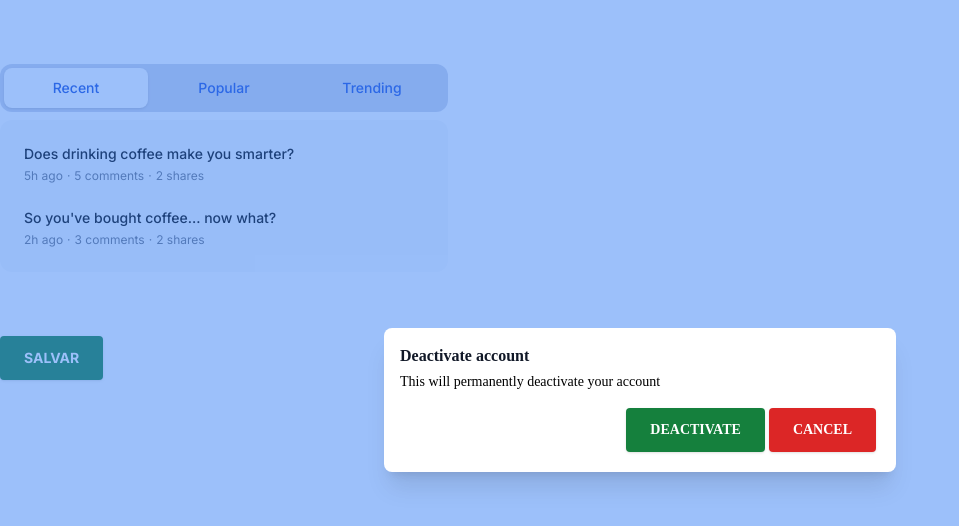
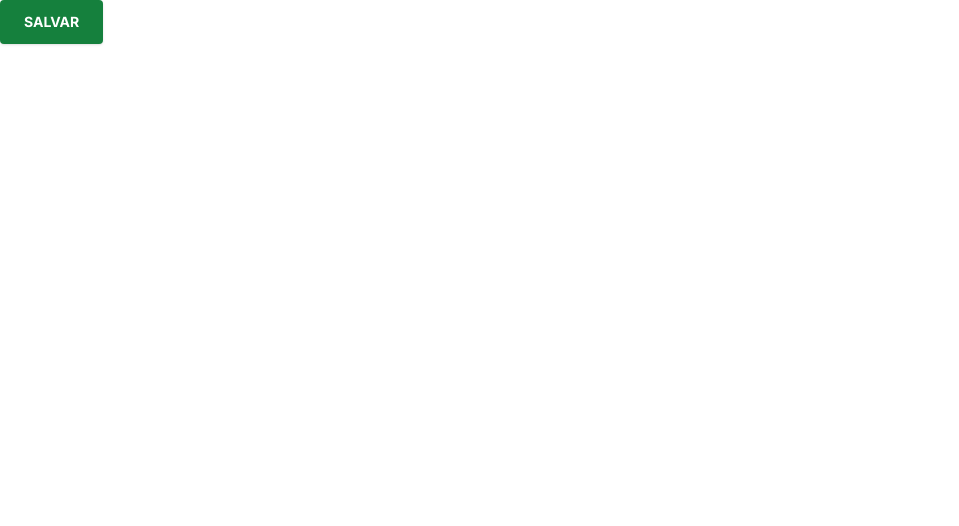
Before and after one commit to wilsonmjunior/hefesto, a Next.js app: page / in a window 1280 px wide. Shown: the top 526 px of the page, without its empty margins (0-959 px from the left). Built offline with nearby package versions, Linux system fonts and the light colour scheme.

Commit message:
fix: add comment

```diff
--- a/src/pages/index.tsx
+++ b/src/pages/index.tsx
@@ -1,7 +1,7 @@
 import Head from 'next/head'
 
-import { Tab } from '@/components/common/Tab'
-import { Modal } from '@/components/common/Modal'
+// import { Tab } from '@/components/common/Tab'
+// import { Modal } from '@/components/common/Modal'
 import { Button } from '@/components/common/Button'
 
 export default function Home() {
@@ -12,8 +12,8 @@ export default function Home() {
       </Head>
 
       <main>
-        <Modal />
-        <Tab />
+        {/* <Modal /> */}
+        {/* <Tab /> */}
 
         <Button>
           Salvar
```
